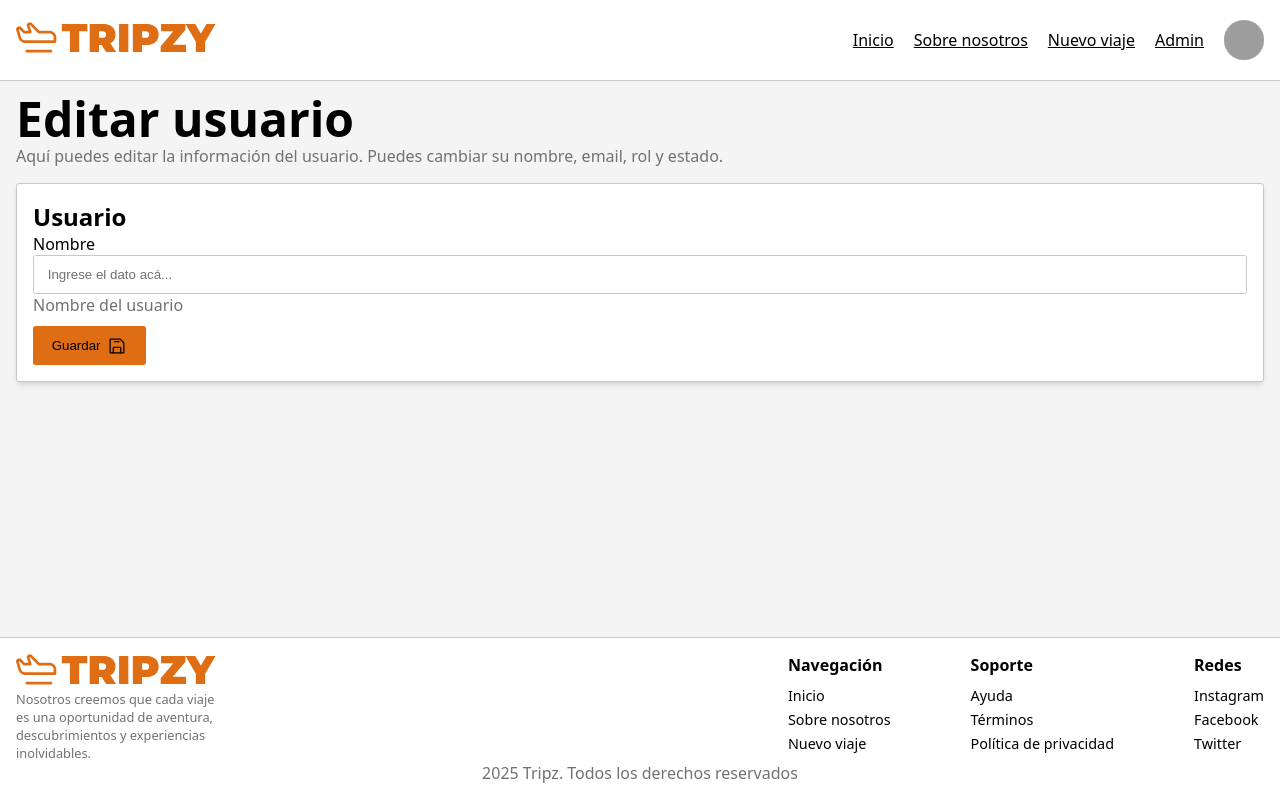
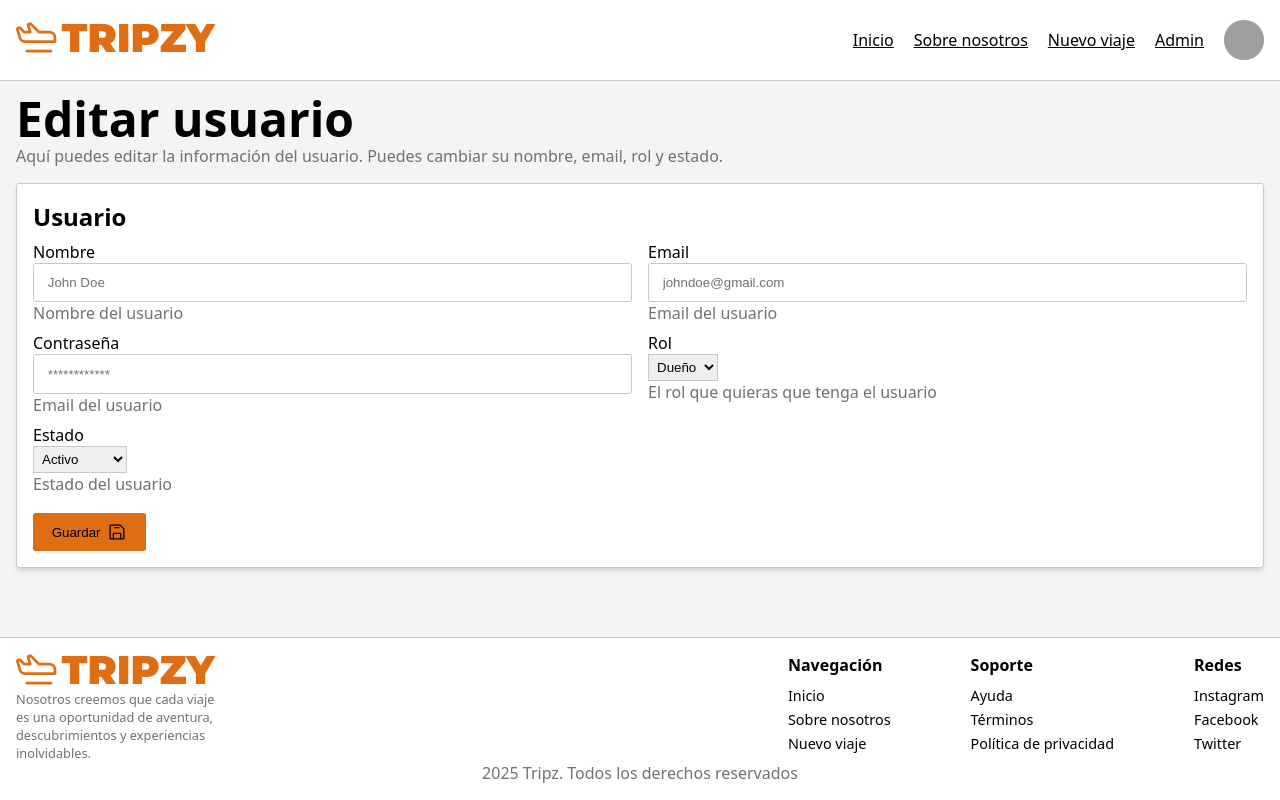
Before and after one commit to FedericoLuna01/tripzy, a React (Vite) app in the folder client/: page /admin/edit/1 in a window 1280 px wide. Built offline with nearby package versions, Linux system fonts and the light colour scheme; grey boxes are pictures that could not be loaded.

Commit message:
added form admin user edit

```diff
--- a/client/src/routes/admin-edit/admin-edit.css
+++ b/client/src/routes/admin-edit/admin-edit.css
@@ -1,3 +1,5 @@
+@import url("../../variables.css");
+
 .heading {
   margin: 1em 0;
   display: flex;
@@ -8,3 +10,23 @@
 .button-save {
   max-width: fit-content;
 }
+
+.select {
+  padding: 4px;
+  border: 1px solid var(--color-border);
+}
+
+.container-rol-status {
+  display: flex;
+  align-items: start;
+  justify-content: flex-start;
+  flex-direction: column;
+}
+
+.container-inputs {
+  display: grid;
+  grid-template-columns: 1fr 1fr;
+  row-gap: 0.5em;
+  column-gap: 1em;
+  margin: 0.5em 0;
+}
--- a/client/src/routes/admin-edit/admin-edit.jsx
+++ b/client/src/routes/admin-edit/admin-edit.jsx
@@ -1,10 +1,58 @@
 import { FloppyDisk } from "phosphor-react";
 import Input from "../../components/ui/input/input";
 import "./admin-edit.css";
+import { useRef, useState } from "react";
 
 const AdminEdit = () => {
+  const inputNameRef = useRef(null);
+  const inputEmailRef = useRef(null);
+  const inputPasswordRef = useRef(null);
+  const inputRoleRef = useRef(null);
+  const inputStateRef = useRef(null);
+  const [name, setName] = useState("");
+  const [email, setEmail] = useState("");
+  const [password, setPassword] = useState("");
+  const [role, setRole] = useState("");
+  const [state, setState] = useState("");
+  const [errors, setErrors] = useState({
+    name: false,
+    email: false,
+    password: false,
+    role: false,
+    state: false,
+  });
+
+  const handleName = (e) => {
+    setName(e.target.value);
+  };
+
+  const handleEmail = (e) => {
+    const Email = e.target.value;
+    setEmail(Email);
+    setErrors({ ...errors, email: Email.length < 10 });
+  };
+
+  const handlePassword = (e) => {
+    const Password = e.target.value;
+    setPassword(Password);
+    setErrors({
+      ...errors,
+      tripStart: Password < new Date().toISOString().split("T")[0],
+    });
+  };
+
+  const handleRole = (e) => {
+    const Role = e.target.value;
+    setRole(e.target.checked);
+  };
+
+  const handleState = (e) => {
+    const State = e.target.value;
+    setState(e.target.checked);
+  };
+
   return (
-    <section className=" background">
+    <section className="background">
       <div className="container">
         <div className="heading">
           <h1 className="title">Editar usuario</h1>
@@ -16,11 +64,89 @@ const AdminEdit = () => {
         <div className="card">
           <h2>Usuario</h2>
           <form action="">
-            <div>
-              <label htmlFor="name">Nombre</label>
-              <Input id="name" />
-              <p className="description">Nombre del usuario</p>
+            <div className="container-inputs">
+              <div>
+                <label htmlFor="name">Nombre</label>
+                <Input
+                  placeholder="John Doe"
+                  ref={inputNameRef}
+                  onChange={handleName}
+                  value={name}
+                  id="name"
+                  className={errors.name ? "error" : ""}
+                />
+                <p>Nombre del usuario</p>
+              </div>
+              <div>
+                <label htmlFor="email">Email</label>
+                <Input
+                  placeholder="johndoe@gmail.com"
+                  ref={inputEmailRef}
+                  onChange={handleEmail}
+                  value={email}
+                  id="email"
+                  className={errors.email ? "error" : ""}
+                />
+                <p>Email del usuario</p>
+                {errors.email && (
+                  <p className="error-message">
+                    La descripción debe contener al menos 10 caracteres
+                  </p>
+                )}
+              </div>
+              <div>
+                <label htmlFor="password">Contraseña</label>
+                <Input
+                  placeholder="************"
+                  ref={inputPasswordRef}
+                  onChange={handlePassword}
+                  value={password}
+                  id="password"
+                  className={errors.password ? "error" : ""}
+                />
+                <p>Email del usuario</p>
+                {errors.password && (
+                  <p className="error-message">
+                    La descripción debe contener al menos 10 caracteres
+                  </p>
+                )}
+              </div>
+              <div className="container-rol-status">
+                <label htmlFor="role">Rol</label>
+                <select
+                  ref={inputRoleRef}
+                  placeholder="Ingrese un rol"
+                  id="role"
+                  onChange={handleRole}
+                  value={role}
+                  className="select"
+                >
+                  <option value="owner">Dueño</option>
+                  <option value="admin">Admin</option>
+                  <option value="editor">Editor</option>
+                </select>
+
+                <p>El rol que quieras que tenga el usuario</p>
+              </div>
+
+              <div className="container-rol-status">
+                <label htmlFor="">Estado</label>
+                <select
+                  ref={inputStateRef}
+                  placeholder="Ingrese un estado"
+                  id="state"
+                  onChange={handleState}
+                  value={state}
+                  className="select"
+                >
+                  <option value="active">Activo</option>
+                  <option value="blocked">Bloqueado</option>
+                </select>
+
+                <p className="description">Estado del usuario</p>
+              </div>
             </div>
+
             <button className="button button-primary button-save">
               Guardar <FloppyDisk size={20} />
             </button>
```
